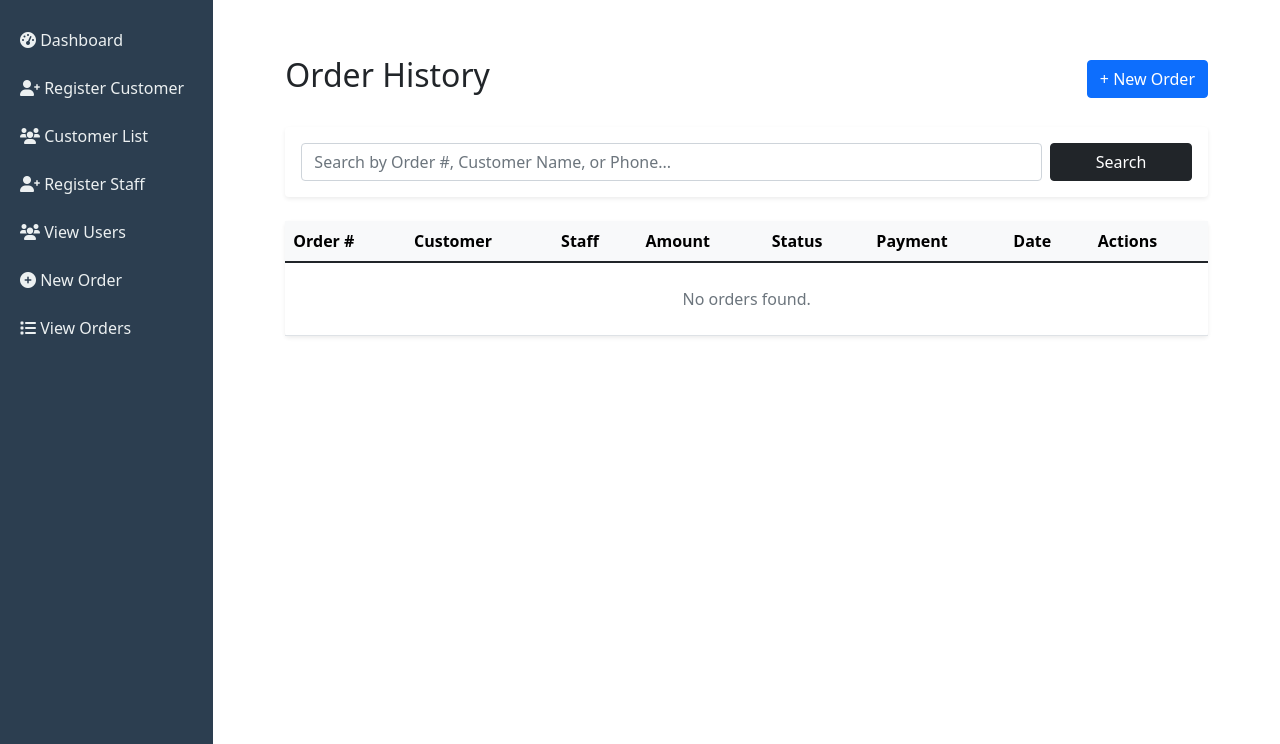
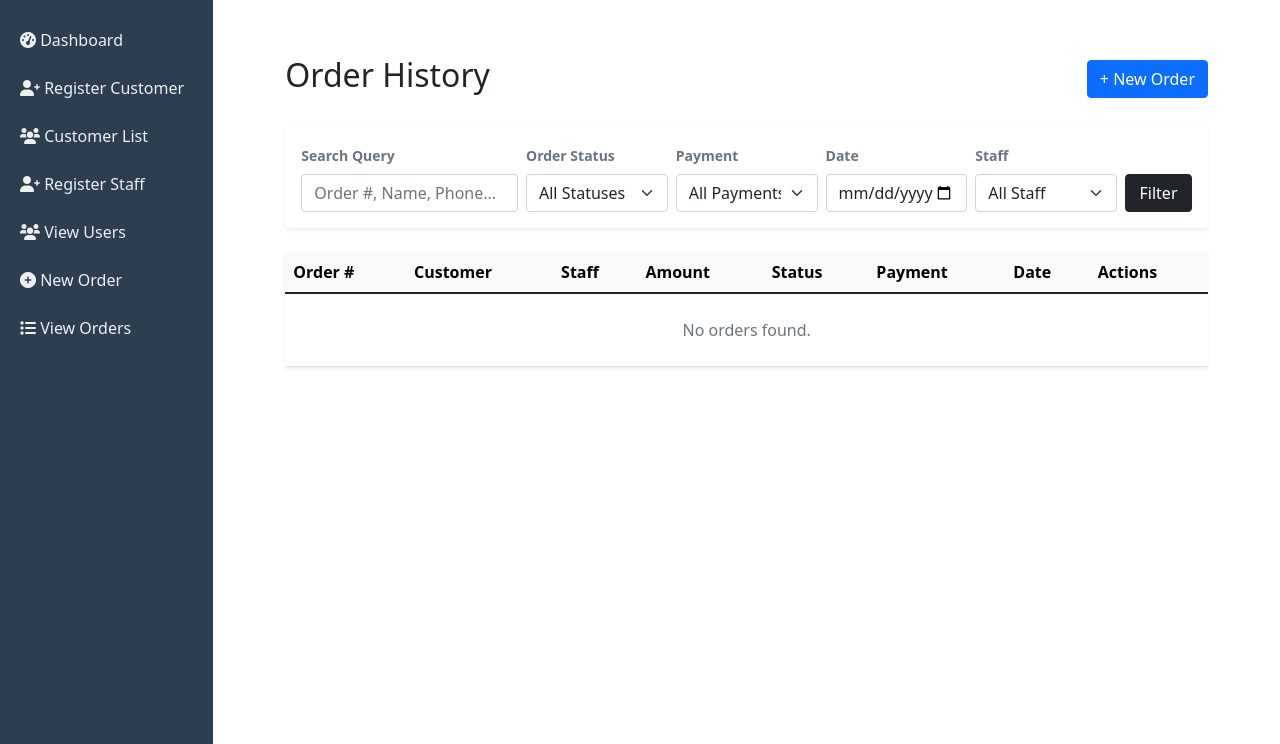
Before and after one commit to Chinedu-iroka/Laundry_management_system, a Django app: page /orders/ in a window 1280 px wide. Shown: the part 56-800 px from the top of the page. Run offline with Django 5.2, Linux system fonts and the light colour scheme; the visitor is signed in with stand-in values (Sample User, id 1); data comes from the database, SQL or seed files in the repository; data that the repository does not hold is empty; some libraries are stand-ins or nearby versions.

Commit message:
order history with filter

```diff
--- a/laundry/models.py
+++ b/laundry/models.py
@@ -46,7 +46,7 @@ class Customer(models.Model):
         self.save()
 
     def __str__(self):
-        return f"{self.name} ({self.customer_id})"
+        return f"{self.name} - {self.phone} ({self.customer_id})"
 
     def save(self, *args, **kwargs):
         if not self.customer_id:
--- a/laundry/views.py
+++ b/laundry/views.py
@@ -2,9 +2,16 @@ from django.shortcuts import render, redirect, get_object_or_404
 from django.contrib.auth.decorators import login_required, user_passes_test
 from django.contrib import messages
 from django.db.models import Count, Sum, Max, Q
+from django.contrib.auth import get_user_model
 from .models import Customer, LaundryOrder, OrderItem, ClothingType
 from django.utils import timezone
-from .forms import CustomerForm, LaundryOrderForm, OrderItemFormSet, CustomerRegistrationForm
+from .forms import (
+    CustomerForm,
+    LaundryOrderForm,
+    OrderCreateForm,
+    OrderItemFormSet,
+    CustomerRegistrationForm
+)
 import random
 import string
 
@@ -131,6 +138,7 @@ def order_list(request):
     else:
         orders = LaundryOrder.objects.select_related('customer', 'staff').filter(staff=request.user).order_by('-order_date')
 
+    # Basic Text Search
     query = request.GET.get('q')
     if query:
         orders = orders.filter(
@@ -139,7 +147,36 @@ def order_list(request):
             Q(customer__phone__icontains=query)
         )
 
-    return render(request, 'laundry/order_list.html', {'orders': orders})
+    # Status Filter
+    status_filter = request.GET.get('status')
+    if status_filter:
+        orders = orders.filter(status=status_filter)
+
+    # Payment Filter
+    payment_filter = request.GET.get('payment')
+    if payment_filter:
+        orders = orders.filter(payment_status=payment_filter)
+
+    # Date Filter
+    date_filter = request.GET.get('date')
+    if date_filter:
+        orders = orders.filter(order_date__date=date_filter)
+
+    # Staff Filter (Admin Only)
+    staff_filter = request.GET.get('staff')
+    if staff_filter and (request.user.is_superuser or request.user.user_type == 'admin'):
+        orders = orders.filter(staff__id=staff_filter)
+
+    # Context data for filter dropdowns
+    User = get_user_model()
+    staff_list = User.objects.filter(is_active=True) if (request.user.is_superuser or request.user.user_type == 'admin') else None
+
+    return render(request, 'laundry/order_list.html', {
+        'orders': orders,
+        'order_status_choices': LaundryOrder.ORDER_STATUS,
+        'payment_status_choices': LaundryOrder.PAYMENT_STATUS,
+        'staff_list': staff_list
+    })
 
 @login_required
 def order_detail(request, order_id):
@@ -175,27 +212,17 @@ def generate_order_number():
 
 @login_required
 def create_order(request):
+    # Pre-select customer if passed in URL
+    initial_customer = request.GET.get('customer')
+
     if request.method == 'POST':
-        customer_form = CustomerForm(request.POST, prefix='customer')
-        order_form = LaundryOrderForm(request.POST, prefix='order')
+        # Removed CustomerForm, using OrderCreateForm instead
+        order_form = OrderCreateForm(request.POST, prefix='order')
         item_formset = OrderItemFormSet(request.POST, prefix='items')
 
-        if (
-            customer_form.is_valid() and
-            order_form.is_valid() and
-            item_formset.is_valid()
-        ):
-            # GET OR CREATE CUSTOMER (by phone)
-            phone = customer_form.cleaned_data.get('phone')
-            customer, created = Customer.objects.get_or_create(
-                phone=phone,
-                defaults={
-                    'name': customer_form.cleaned_data.get('name'),
-                    'email': customer_form.cleaned_data.get('email'),
-                    'address': customer_form.cleaned_data.get('address'),
-                    'registered_by': request.user,  # Capture who registered this customer
-                }
-            )
+        if order_form.is_valid() and item_formset.is_valid():
+            # Get selected customer
+            customer = order_form.cleaned_data['customer']
 
             # CREATE ORDER
             order = order_form.save(commit=False)
@@ -219,13 +246,19 @@ def create_order(request):
             return redirect('order_detail', order_id=order.id)
 
     else:
-        customer_form = CustomerForm(prefix='customer')
-        order_form = LaundryOrderForm(prefix='order')
+        # Initialize form with customer if provided
+        initial_data = {}
+        if initial_customer:
+            try:
+                initial_data['customer'] = Customer.objects.get(id=initial_customer)
+            except Customer.DoesNotExist:
+                pass
+
+        order_form = OrderCreateForm(prefix='order', initial=initial_data)
         order_form.fields['expected_delivery_date'].initial = timezone.now().date()
         item_formset = OrderItemFormSet(prefix='items')
 
     return render(request, 'laundry/create_order.html', {
-        'customer_form': customer_form,
         'order_form': order_form,
         'item_formset': item_formset,
     })
--- a/templates/laundry/order_list.html
+++ b/templates/laundry/order_list.html
@@ -10,13 +10,65 @@
     <div class="card mb-4 border-0 shadow-sm">
         <div class="card-body">
             <form method="GET" class="row g-2">
-                <div class="col-md-10">
-                    <input type="text" name="q" class="form-control"
-                        placeholder="Search by Order #, Customer Name, or Phone..." value="{{ request.GET.q }}">
+                <div class="col-md-3">
+                    <label class="form-label small fw-bold text-muted">Search Query</label>
+                    <input type="text" name="q" class="form-control" placeholder="Order #, Name, Phone..."
+                        value="{{ request.GET.q }}">
                 </div>
+
                 <div class="col-md-2">
-                    <button type="submit" class="btn btn-dark w-100">Search</button>
+                    <label class="form-label small fw-bold text-muted">Order Status</label>
+                    <select name="status" class="form-select">
+                        <option value="">All Statuses</option>
+                        {% for code, label in order_status_choices %}
+                        <option value="{{ code }}" {% if request.GET.status == code %}selected{% endif %}>
+                            {{ label }}
+                        </option>
+                        {% endfor %}
+                    </select>
                 </div>
+
+                <div class="col-md-2">
+                    <label class="form-label small fw-bold text-muted">Payment</label>
+                    <select name="payment" class="form-select">
+                        <option value="">All Payments</option>
+                        {% for code, label in payment_status_choices %}
+                        <option value="{{ code }}" {% if request.GET.payment == code %}selected{% endif %}>
+                            {{ label }}
+                        </option>
+                        {% endfor %}
+                    </select>
+                </div>
+
+                <div class="col-md-2">
+                    <label class="form-label small fw-bold text-muted">Date</label>
+                    <input type="date" name="date" class="form-control" value="{{ request.GET.date }}">
+                </div>
+
+                {% if staff_list %}
+                <div class="col-md-2">
+                    <label class="form-label small fw-bold text-muted">Staff</label>
+                    <select name="staff" class="form-select">
+                        <option value="">All Staff</option>
+                        {% for staff in staff_list %}
+                        <option value="{{ staff.id }}" {% if request.GET.staff|add:"0" == staff.id %}selected{% endif %}>
+                            {{ staff.username }}
+                        </option>
+                        {% endfor %}
+                    </select>
+                </div>
+                {% endif %}
+
+                <div class="col-md-{% if staff_list %}1{% else %}3{% endif %} d-flex align-items-end">
+                    <button type="submit" class="btn btn-dark w-100">Filter</button>
+                </div>
+
+                {% if request.GET.q or request.GET.status or request.GET.payment or request.GET.date or request.GET.staff %}
+                <div class="col-12 mt-2">
+                    <a href="{% url 'order_list' %}" class="text-danger small text-decoration-none"><i
+                            class="fas fa-times"></i> Clear All Filters</a>
+                </div>
+                {% endif %}
             </form>
         </div>
     </div>
@@ -51,14 +103,12 @@
                         {% endif %}
                         <td>₦{{ order.total_price }}</td>
                         <td>
-                            <span
-                                class="badge bg-{% if order.status == 'collected' %}success{% elif order.status == 'ready' %}primary{% elif order.status == 'pending' %}warning{% else %}info{% endif %}">
+                            <span class="badge bg-{% if order.status == 'collected' %}success{% elif order.status == 'ready' %}primary{% elif order.status == 'pending' %}warning{% else %}info{% endif %}">
                                 {{ order.get_status_display }}
                             </span>
                         </td>
                         <td>
-                            <span
-                                class="badge bg-{% if order.payment_status == 'paid' %}success{% elif order.payment_status == 'pending' %}warning{% else %}secondary{% endif %}">
+                            <span class="badge bg-{% if order.payment_status == 'paid' %}success{% elif order.payment_status == 'pending' %}warning{% else %}secondary{% endif %}">
                                 {{ order.get_payment_status_display }}
                             </span>
                         </td>
```
Also changed, not shown: laundry/forms.py (+10 -0 lines), templates/laundry/create_order.html (+40 -13 lines), templates/laundry/customer_list.html (+4 -7 lines), templates/laundry/order_detail.html (+6 -1 lines).
